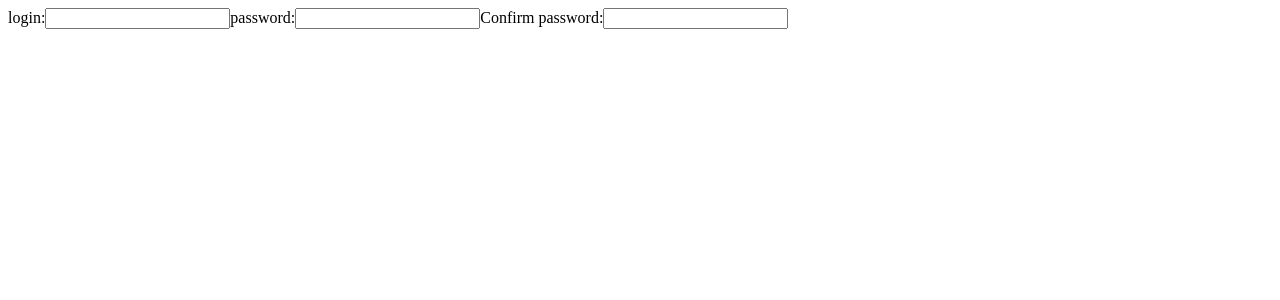
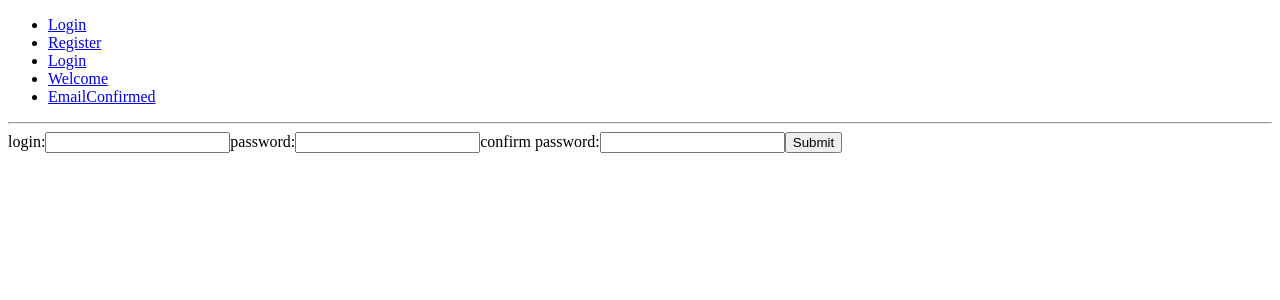
Before and after one commit to HOFFEND00N/Vacation-Planner, a React app: page / in a window 1280 px wide. Shown: the top 300 px of the page. Built offline with nearby package versions, Linux system fonts and the light colour scheme.

Commit message:
server send bundle on any requests, components refactor

```diff
--- a/src/index.tsx
+++ b/src/index.tsx
@@ -1,5 +1,58 @@
 import React from "react";
 import ReactDOM from "react-dom";
 import { Register } from "./ui/Register";
+import { BrowserRouter, Switch, Route, Link } from "react-router-dom";
+import { Login } from "./ui/Login";
+import { Welcome } from "./ui/Welcome";
+import { EmailConfirmed } from "./ui/EmailConfirmed";
 
-ReactDOM.render(<Register />, document.getElementById("root"));
+//TODO: extract to a separate file
+function App() {
+  return (
+    <div>
+      <ul>
+        <li>
+          <Link to="/">Login </Link>
+        </li>
+        <li>
+          <Link to="/register">Register</Link>
+        </li>
+        <li>
+          <Link to="/login">Login</Link>
+        </li>
+        <li>
+          <Link to="/welcome">Welcome</Link>
+        </li>
+        <li>
+          <Link to="/emailConfirmed">EmailConfirmed </Link>
+        </li>
+      </ul>
+      <hr />
+
+      <Switch>
+        <Route exact path="/">
+          <Register />
+        </Route>
+        <Route exact path="/login">
+          <Login />
+        </Route>
+        <Route exact path="/register">
+          <Register />
+        </Route>
+        <Route exact path="/emailConfirmed">
+          <EmailConfirmed />
+        </Route>
+        <Route exact path="/welcome">
+          <Welcome />
+        </Route>
+      </Switch>
+    </div>
+  );
+}
+
+ReactDOM.render(
+  <BrowserRouter>
+    <App />
+  </BrowserRouter>,
+  document.getElementById("root")
+);
--- a/src/ui/Email.tsx
+++ /dev/null
@@ -1,22 +0,0 @@
-import React from "react";
-
-export class Email extends React.Component<{ email: string; onEmailChange: (event) => void }, { value: string }> {
-  constructor(props) {
-    super(props);
-    this.state = { value: props.email };
-    this.handleChange = this.handleChange.bind(this);
-  }
-
-  handleChange(event) {
-    this.props.onEmailChange(event.target.value);
-  }
-
-  render() {
-    return (
-      <label>
-        login:
-        <input type="text" value={this.props.email} onChange={this.handleChange} />
-      </label>
-    );
-  }
-}
--- a/src/ui/Login.tsx
+++ b/src/ui/Login.tsx
@@ -1,8 +1,6 @@
 import React from "react";
-import { Email } from "./Email";
-import { Password } from "./Password";
 
-export class Login extends React.Component<{}, { email: string; password: string }> {
+export class Login extends React.Component<Record<string, never>, { email: string; password: string }> {
   constructor(props) {
     super(props);
     this.state = { email: "", password: "" };
@@ -12,16 +10,16 @@ export class Login extends React.Component<{}, { email: string; password: string
     this.handleSubmit = this.handleSubmit.bind(this);
   }
 
-  handleEmailChange(email) {
-    this.setState({ email: email });
+  handleEmailChange(e) {
+    this.setState({ email: e.target.value });
   }
 
-  handlePasswordChange(password) {
-    this.setState({ password: password });
+  handlePasswordChange(e) {
+    this.setState({ password: e.target.value });
   }
 
-  handleSubmit(event) {
-    event.preventDefault();
+  handleSubmit(e) {
+    e.preventDefault();
     //TODO: send request to a server for user authentication
     alert("Credentials: " + this.state.email + this.state.password);
   }
@@ -29,8 +27,14 @@ export class Login extends React.Component<{}, { email: string; password: string
   render() {
     return (
       <form onSubmit={this.handleSubmit}>
-        <Email email={this.state.email} onEmailChange={this.handleEmailChange} />
-        <Password password={this.state.password} onPasswordChange={this.handlePasswordChange} />
+        <label>
+          login:
+          <input type="text" value={this.state.email} onChange={this.handleEmailChange} />
+        </label>
+        <label>
+          password:
+          <input type="password" value={this.state.password} onChange={this.handlePasswordChange} />
+        </label>
         <input type="submit" value="Submit" />
       </form>
     );
--- a/src/ui/Password.tsx
+++ /dev/null
@@ -1,22 +0,0 @@
-import React from "react";
-
-export class Password extends React.Component<{password: string, onPasswordChange: (event) => void}, { value: string }> {
-  constructor(props) {
-    super(props);
-    this.state = { value: props.password };
-    this.handleChange = this.handleChange.bind(this);
-  }
-
-  handleChange(event) {
-    this.props.onPasswordChange(event.target.value );
-  }
-
-  render() {
-    return (
-      <label>
-        password:
-        <input type="password" value={this.props.password} onChange={this.handleChange} />
-      </label>
-    );
-  }
-}
--- a/src/ui/Register.tsx
+++ b/src/ui/Register.tsx
@@ -1,39 +1,48 @@
 import React from "react";
-import { Password } from "./Password";
-import { Email } from "./Email";
 
-export class Register extends React.Component<{}, { email: string; password: string, confirmPassword: string }> {
+export class Register extends React.Component<Record<string, never>, { email: string; password: string; confirmPassword: string }> {
   constructor(props) {
     super(props);
     this.state = { email: "", password: "", confirmPassword: "" };
+
     this.handleEmailChange = this.handleEmailChange.bind(this);
     this.handlePasswordChange = this.handlePasswordChange.bind(this);
     this.handleConfirmedPassword = this.handleConfirmedPassword.bind(this);
   }
 
-  handleSubmit(event) {
-    event.preventDefault();
-    alert(this.state);
+  handleSubmit = (e) => {
+    e.preventDefault();
+    alert(`email: ${this.state.email}, password: ${this.state.password}, confirmed password: ${this.state.confirmPassword}`);
   }
 
-  handlePasswordChange(password) {
-    this.setState({ password: password });
+  handlePasswordChange(e) {
+    this.setState({ password: e.target.value });
   }
 
-  handleConfirmedPassword(password){
-    this.setState({ confirmPassword: password });
+  handleConfirmedPassword(e) {
+    this.setState({ confirmPassword: e.target.value });
   }
 
-  handleEmailChange(email){
-    this.setState({email: email});
+  handleEmailChange(e) {
+    this.setState({ email: e.target.value });
   }
 
   render() {
     return (
       <form onSubmit={this.handleSubmit}>
-        <Email email={this.state.email} onEmailChange={this.handleEmailChange} />
-        <Password password={this.state.password} onPasswordChange={this.handlePasswordChange} />
-        Confirm <Password password={this.state.confirmPassword} onPasswordChange={this.handleConfirmedPassword} />
+        <label>
+          login:
+          <input type="text" value={this.state.email} onChange={this.handleEmailChange} />
+        </label>
+        <label>
+          password:
+          <input type="password" value={this.state.password} onChange={this.handlePasswordChange} />
+        </label>
+        <label>
+          confirm password:
+          <input type="password" value={this.state.confirmPassword} onChange={this.handleConfirmedPassword} />
+        </label>
+        <input type="submit" value="Submit" />
       </form>
     );
   }
--- a/src/ui/Welcome.tsx
+++ b/src/ui/Welcome.tsx
@@ -1,5 +1,6 @@
 import React from "react";
 
+//TODO: use functional component with hooks instead of class components
 export function Welcome() {
   return <h1>Welcome to employees holidays app!</h1>;
 }
--- a/webpack.config.js
+++ b/webpack.client.config.js
@@ -2,14 +2,9 @@ import HTMLWebpackPlugin from "html-webpack-plugin";
 import ESLintPlugin from "eslint-webpack-plugin";
 import getStudioCSSModuleLoader from "./getStudioCSSModuleLoader.js";
 
-const webpackConfig = {
+const webpackClientConfig = {
   entry: "./src/index.tsx",
   devtool: "inline-source-map",
-  devServer: {
-    static: "./dist",
-    open: true,
-    port: process.env.PORT || 3000
-  },
   module: {
     rules: [
       {
@@ -43,4 +38,4 @@ const webpackConfig = {
   },
 };
 
-export default webpackConfig;
+export default webpackClientConfig;
```
Also changed, not shown: package.json (+8 -5 lines), src/application/app.ts (deleted, +0 -28 lines), src/application/server.ts (added, +22 -0 lines).
